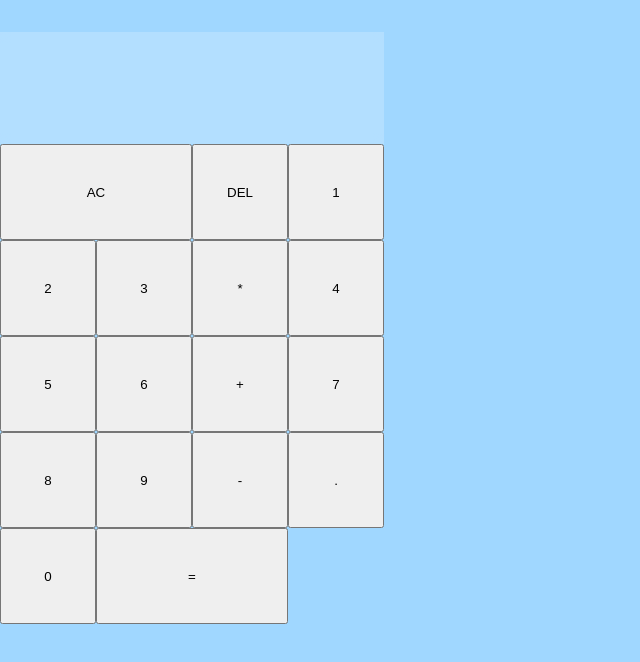
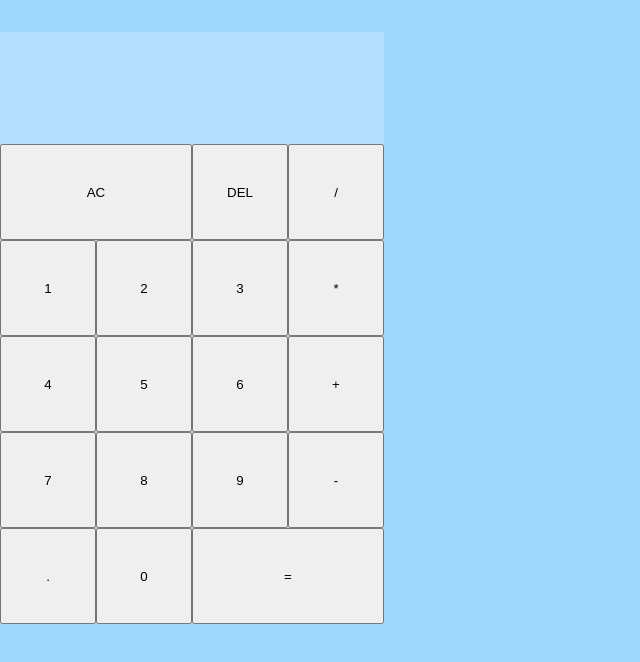
Before and after one commit to Paras-5/Calculator, a React (Create React App) app: page / in a window 1280 px wide. Shown: the top 662 px of the page, without its empty margins (0-640 px from the left). Built offline with nearby package versions, Linux system fonts and the light colour scheme.

Commit message:
structure added

```diff
--- a/src/App.js
+++ b/src/App.js
@@ -11,6 +11,7 @@ function App() {
       </div>
       <button className="span_two">AC</button>
       <button>DEL</button>
+      <button>/</button>
       <button>1</button>
       <button>2</button>
       <button>3</button>
```
